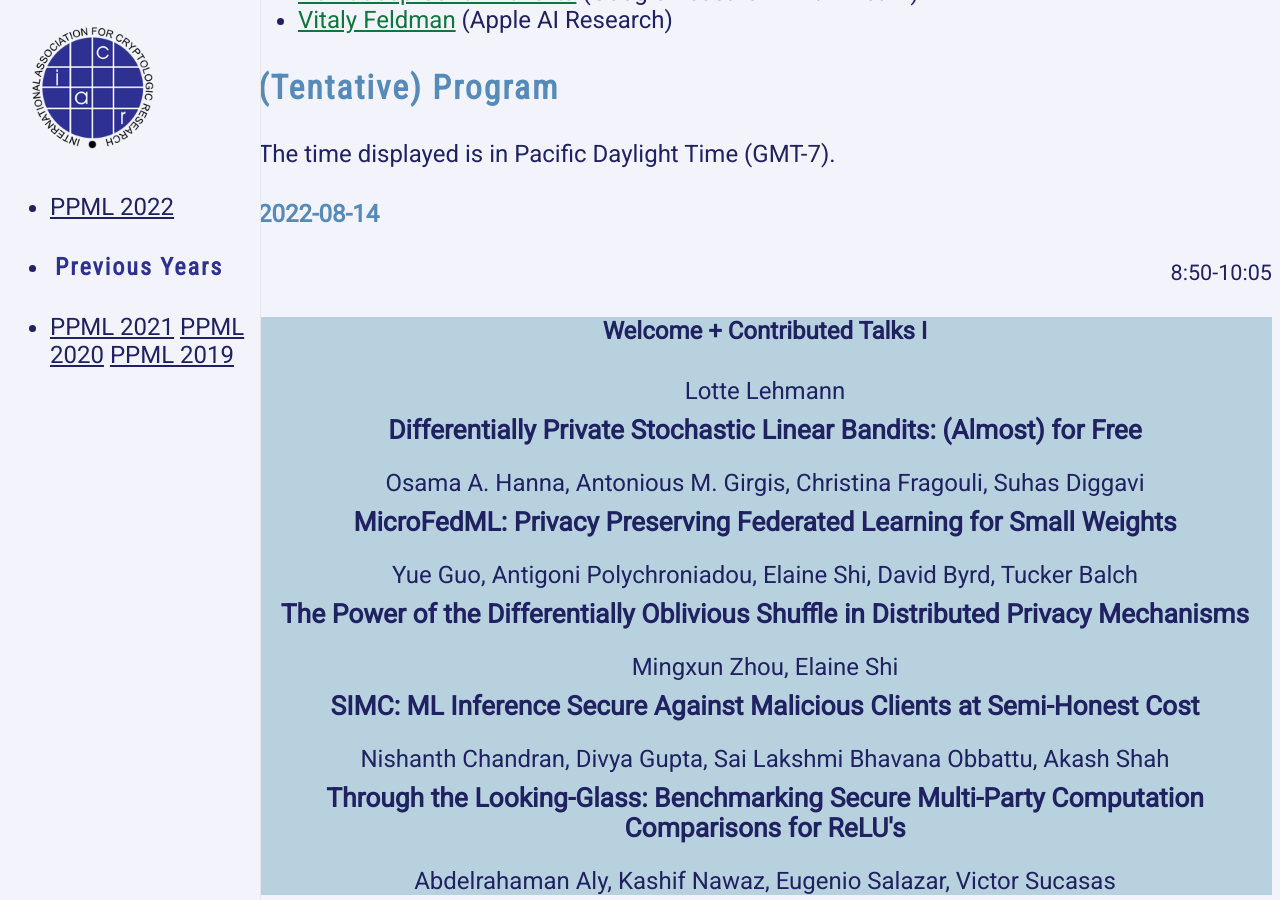
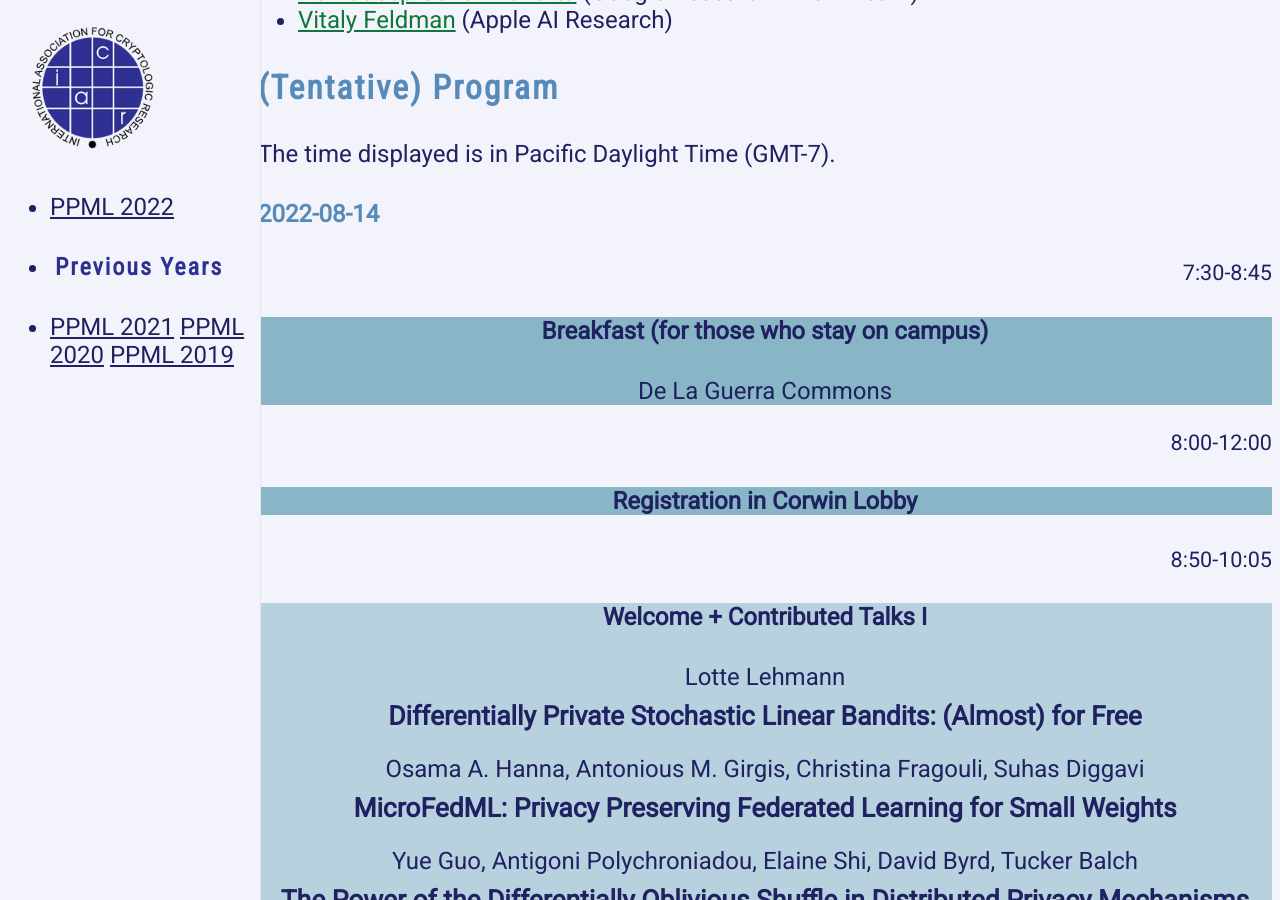
Before and after one commit to Crypto-PPML/Crypto-PPML.github.io, a Jekyll site: the page built from 2022/index.markdown, in a window 1280 px wide and 900 px high, scrolled down 1513 px. Built offline with Jekyll 4.4.1, drawn with Linux system fonts in a browser that asks for light colours; nearby versions of some CDN libraries; a style sheet for code colours, icons or effects is not loaded.

Commit message:
Update program.json

```diff
--- a/2022/assets/program.json
+++ b/2022/assets/program.json
@@ -27,13 +27,36 @@
         "talks": []
       }
     ],
-    "uniqueIDIndex": 25
+    "uniqueIDIndex": 27
   },
   "database_id": "602",
   "days": [
     {
       "date": "2022-08-14",
       "timeslots": [
+        {
+          "starttime": "7:30",
+          "endtime": "8:45",
+          "sessions": [
+            {
+              "id": "session-26",
+              "location": {
+                "name": "De La Guerra Commons"
+              },
+              "session_title": "Breakfast (for those who stay on campus)"
+            }
+          ]
+        },
+        {
+          "starttime": "8:00",
+          "endtime": "12:00",
+          "sessions": [
+            {
+              "id": "session-27",
+              "session_title": "Registration in Corwin Lobby"
+            }
+          ]
+        },
         {
           "starttime": "8:50",
           "endtime": "10:05",
```
